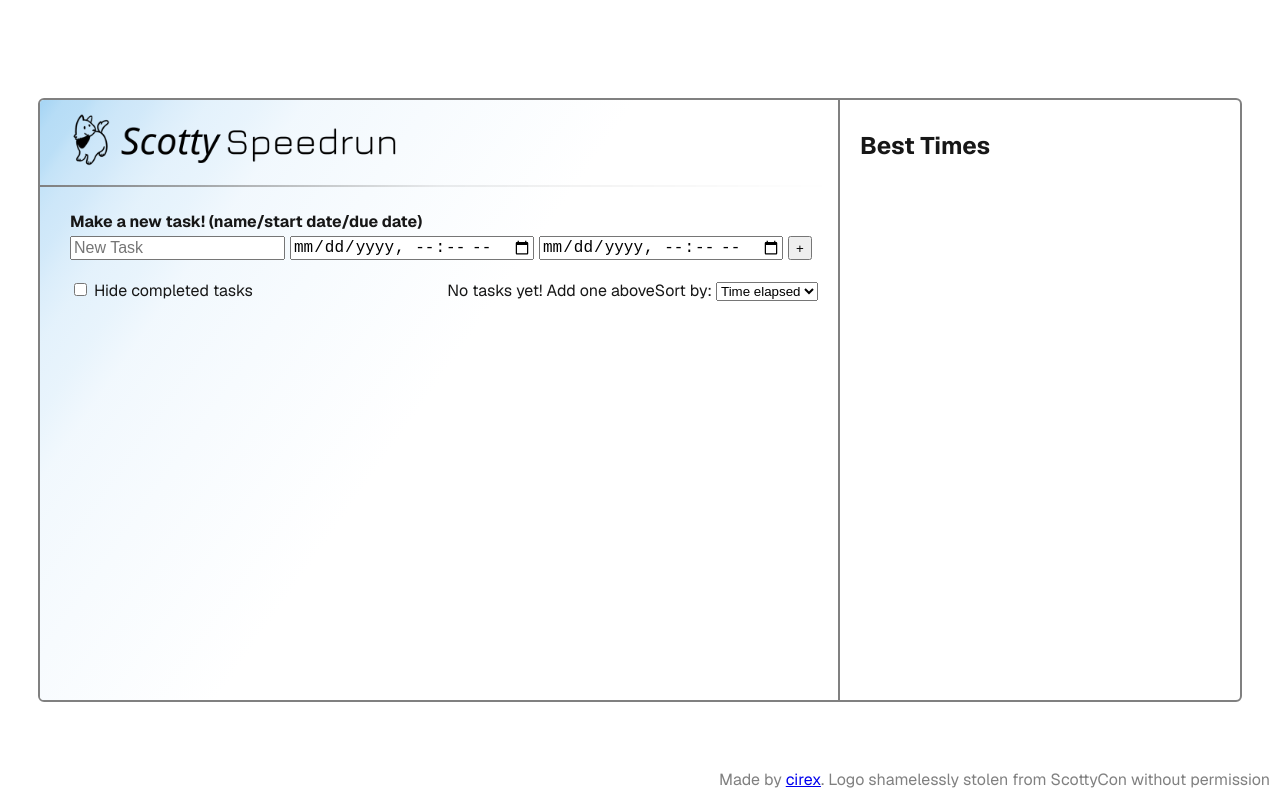
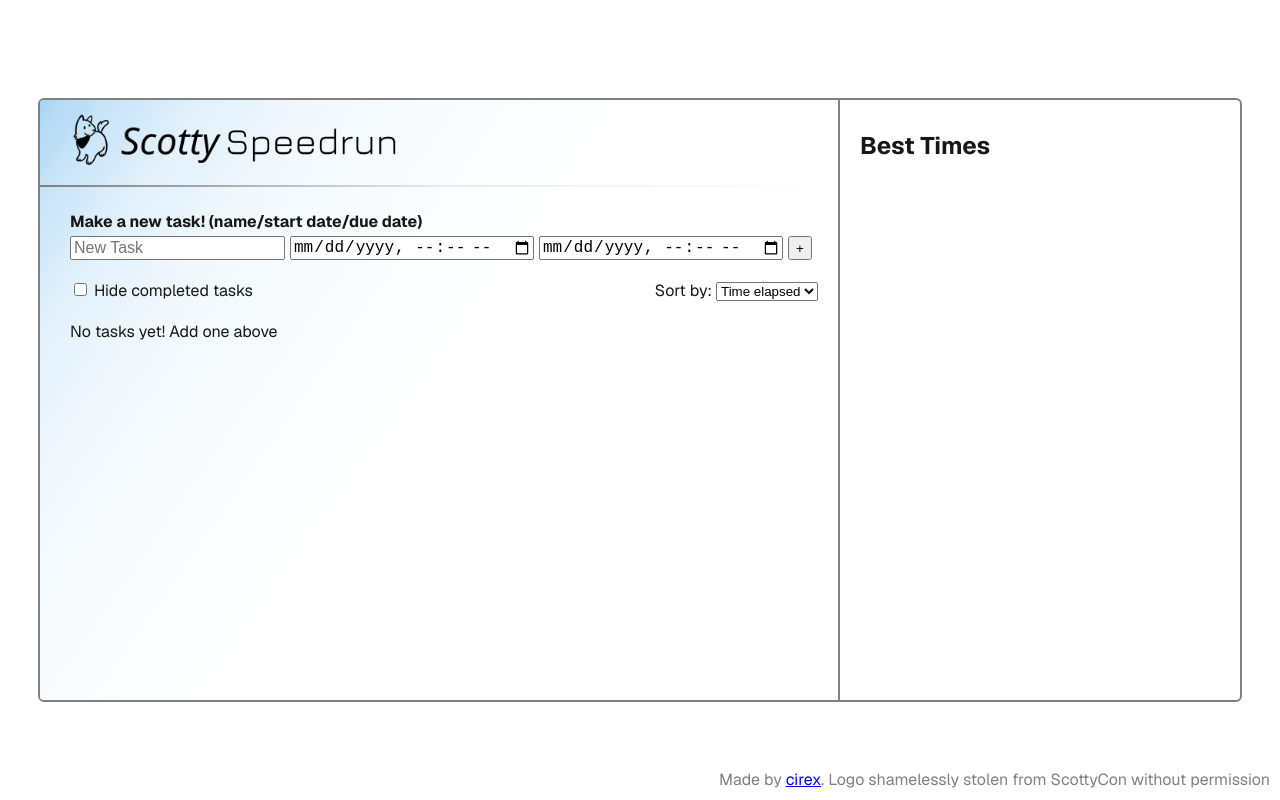
Before and after one commit to cirex-web/scotty-speedrun, a Next.js app: page / in a window 1280 px wide. Built offline with nearby package versions, Linux system fonts and the light colour scheme.

Commit message:
fix: no tasks yet placeholder

```diff
--- a/src/app/page.tsx
+++ b/src/app/page.tsx
@@ -210,7 +210,6 @@ export default function Home() {
                 <span> Hide completed tasks</span>
               </label>
             </div>
-            {!tasks.length && <p>No tasks yet! Add one above</p>}
 
             <div>
               <label htmlFor="sort">Sort by: </label>
@@ -225,6 +224,7 @@ export default function Home() {
               </select>
             </div>
           </div>
+          {!tasks.length && <p>No tasks yet! Add one above</p>}
 
           {tasks
             .filter(
```
